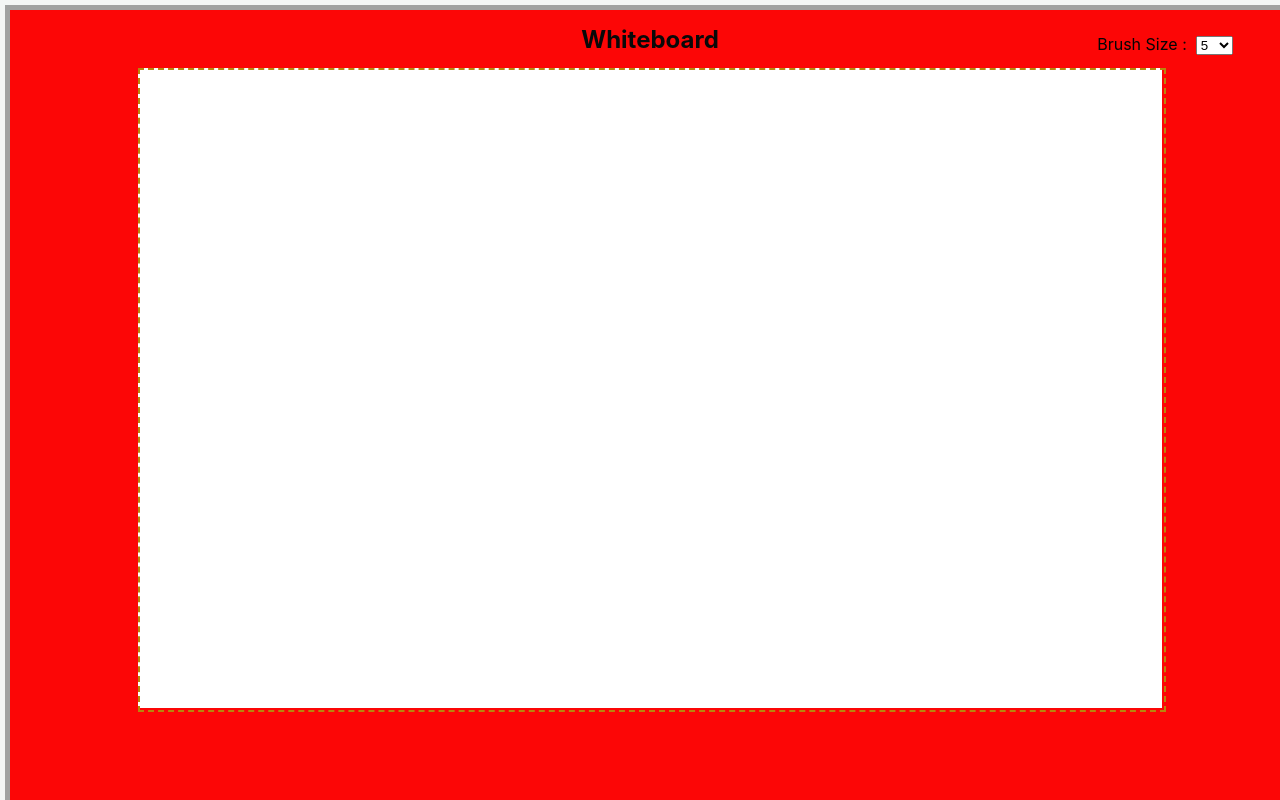
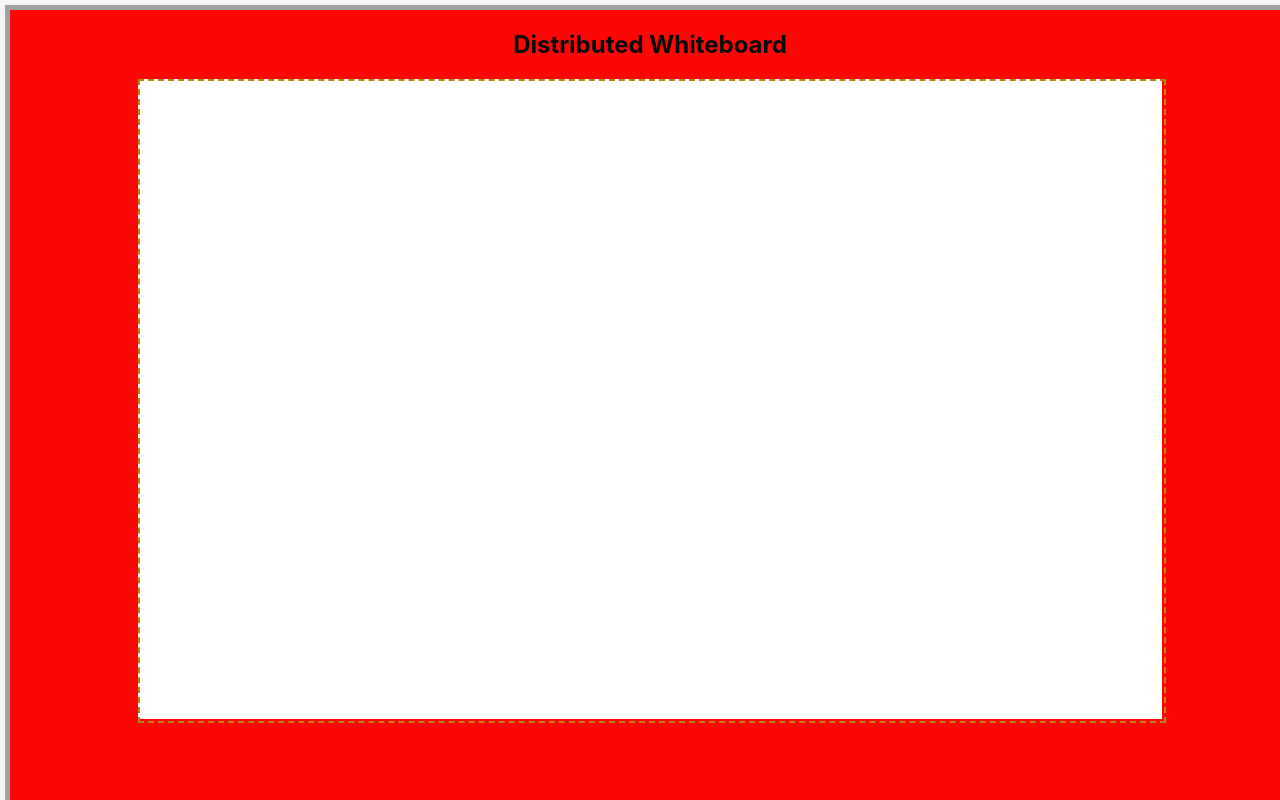
Before and after one commit to vamsikrishnas21/board, a React (Create React App) app in the folder interface/whiteboard/: page / in a window 1280 px wide. Built offline with nearby package versions, Linux system fonts and the light colour scheme.

Commit message:
Update Layout.jsx

```diff
--- a/interface/whiteboard/src/components/layout/Layout.jsx
+++ b/interface/whiteboard/src/components/layout/Layout.jsx
@@ -14,54 +14,26 @@ class Layout extends React.Component{
         }
 
     }
-
     changeColor(params) {
         this.setState({
             color: params.target.value
         })
     }
-
     changeSize(params) {
         this.setState({
             size: params.target.value
         })
     }
-
     render() {
-
         return (
+            <div className="layout">
+               <center><h2>Distributed Whiteboard</h2></center>
 
 
-            <div className="layout">
-               <h3 className="name-midile"></h3>
-               <center><h2>Whiteboard</h2></center>
-                <div class="tools-section">
 
+                <div className="whiteboard-layout">
 
-                    <div className="brushsize-container">
-                        Brush Size : &nbsp;
-                        <select value={this.state.size} onChange={this.changeSize.bind(this)}>
-                           <option>1</option>
-                           <option>5</option>
-                           <option>10</option>
-                           <option>15</option>
-                           <option>20</option>
-                           <option>25</option>
-                           <option>30</option>
-                           <option>35</option>
-                           <option>40</option>
-                           <option>45</option>
-                           <option>50</option>
-                           <option>55</option>
-
-                        </select>
-                    </div>
-
-                </div>
-
-                <div class="whiteboard-layout">
-
-                    <Whiteboard color={this.state.color} size={this.state.size}></Whiteboard>
+                    <Whiteboard size={this.state.size}></Whiteboard>
                 </div>
 
             </div>
```
